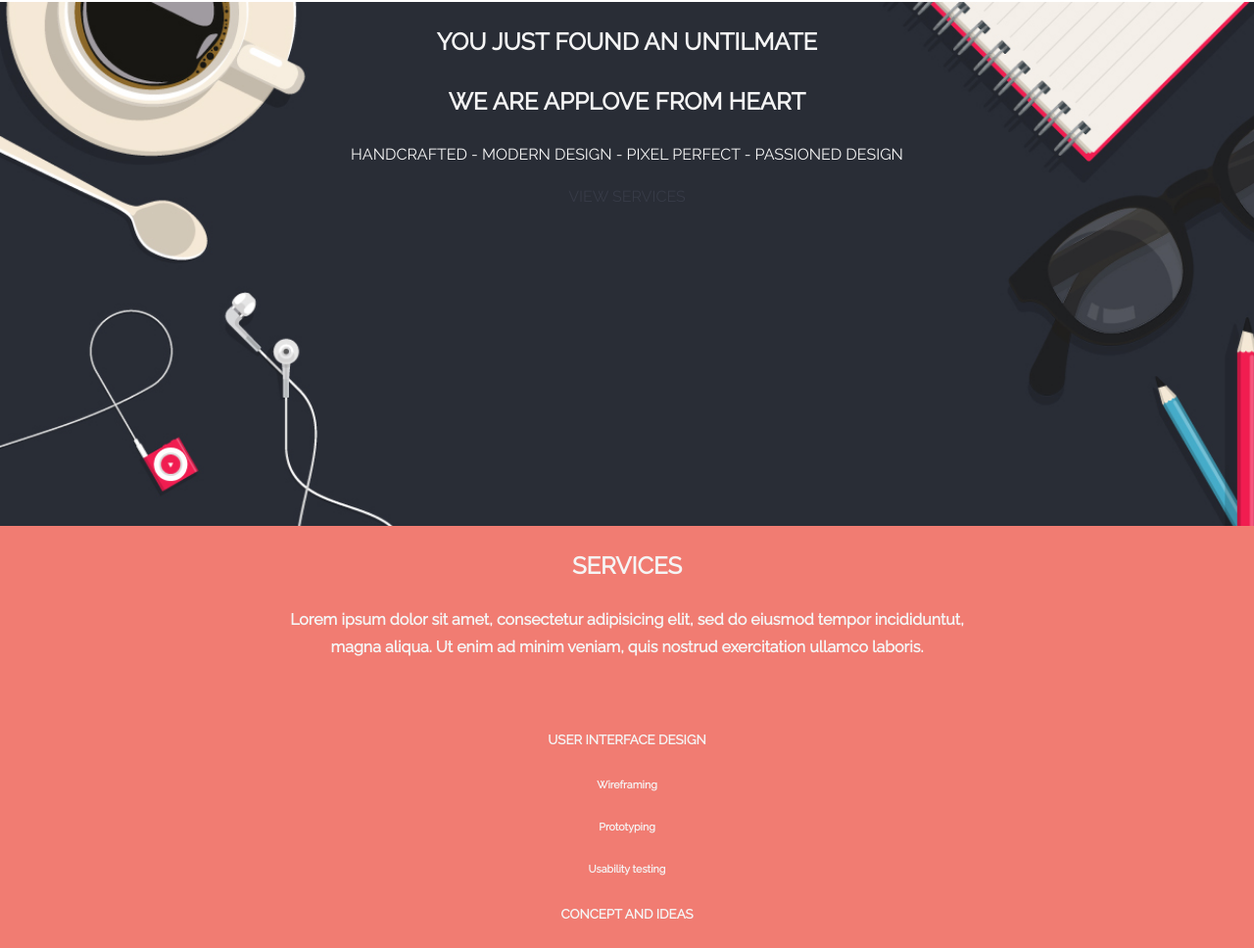
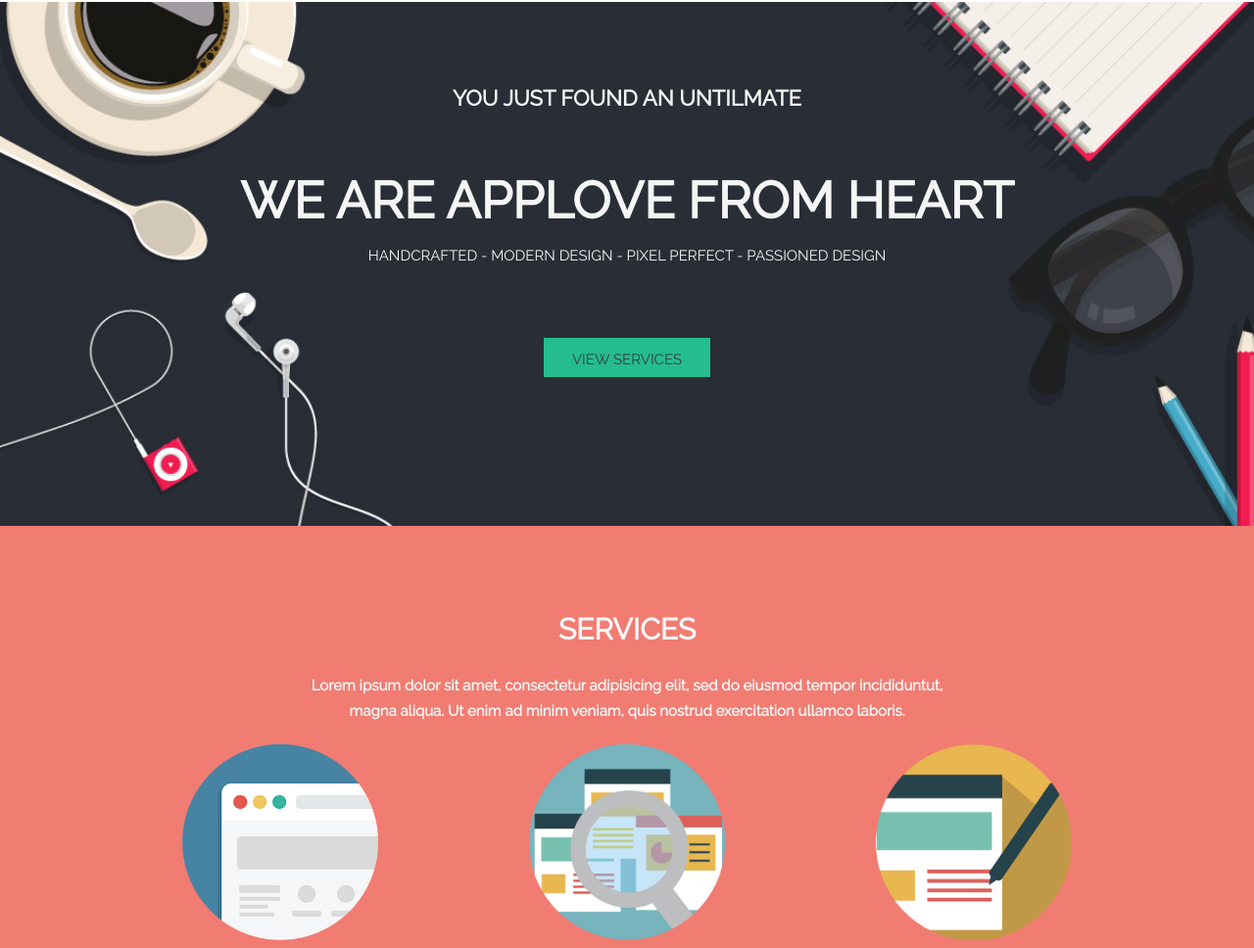
Before and after one commit to CruzMayra/sprint2-ejercicios-de-html-y-css, a plain HTML site: page views/applove.html in a window 1280 px wide. Shown: the part 98-1066 px from the top of the page at 98% size. Drawn offline with Linux system fonts and the light colour scheme.

Commit message:
Creando sección de servicios

```diff
--- a/css/main.css
+++ b/css/main.css
@@ -149,7 +149,6 @@ header {
   width:75px;
   height:75px;
   float: right;
-  margin-top: 0;
 }
 
 .em {
@@ -169,12 +168,56 @@ header {
   background-size: 1350px
 }
 
-#second {
+#first > .container > h2 {
+  font-size: 22px;
+  margin: 80px auto 0;
+}
+
+#first > .container > h1 {
+  font-size: 52px;
+  margin: 40px auto 0;
+  font-weight: bolder;
+}
+
+#first > .container > p {
+  font-size: 15px;
+  margin: 0px;
+}
+
+#first > .container > div {
+  font-size: 15px;
+  margin: 70px auto 0;
+  background: #25BD8D;
+  height: 40px;
+  width: 170px;
+  padding-top: 10px;
+  color: whitesmoke;
+}
+
+#services {
   background: #F17C72;
   height: 535px;
 }
 
-#third {
+#services > .container >h2 {
+  font-size: 30px;
+  margin: 80px auto 0;
+  font-weight: bolder;
+}
+
+#services > .container >h4 {
+  font-size: 15px;
+  font-weight: bolder;
+}
+
+.serv-img {
+  margin: auto;
+  height: 200px;
+  width: 200px;
+  margin: 0 75px;
+}
+
+#work {
   background: white;
   height: 535px;
 }
--- a/views/applove.html
+++ b/views/applove.html
@@ -11,7 +11,7 @@
   <body>
     <header>
       <div class="container" id="menu">
-        <img src="../assets/images/logo.PNG" class="logo-menu mt-0" alt="logo-del-menú">
+        <img src="../assets/images/logo.png" class="logo-menu" alt="logo-del-menú">
         <a href="#" class="text-uppercase em">Services</a>
         <a href="#" class="text-uppercase em">Work</a>
         <a href="#" class="text-uppercase em">The team</a>
@@ -22,18 +22,20 @@
         <h2 class="text-uppercase">you just found an untilmate</h2>
         <h1 class="text-uppercase">We are applove from heart</h1>
         <p class="text-uppercase">handcrafted - modern design - pixel perfect - passioned design</p>
-        <a href="#"class="text-uppercase">View services</a>
+        <div class="text-uppercase"><a href="#">View services</a></div>
       </div>
     </section>
-    <section class="m-0" id="second">
+    <section class="m-0" id="services">
       <div  class="container">
         <h2 class="text-uppercase">Services</h2>
         <h4>
           Lorem ipsum dolor sit amet, consectetur adipisicing elit, sed do eiusmod tempor incididuntut,<br>
           magna aliqua. Ut enim ad minim veniam, quis nostrud exercitation ullamco laboris.
         </h4>
+        <img class="serv-img" src="../assets/images/services-1.png" alt="user-interface-design">
+        <img class="serv-img" src="../assets/images/services-2.png" alt="concept-and-ideas">
+        <img class="serv-img" src="../assets/images/services-3.png" alt="design-and-branding">
         <div>
-          <img src="" alt="">
           <h5 class="text-uppercase">user interface design</h5>
           <h6>Wireframing</h6>
           <h6>Prototyping</h6>
@@ -53,7 +55,7 @@
         </div>
       </div>
     </section>
-    <section class="m-0" id="third">
+    <section class="m-0" id="work">
       <div class="container">
         <h2 class="text-uppercase">work</h2>
         <h4>
@@ -63,7 +65,7 @@
         <img src="../assets/images/hero.png" alt="hero" height="900px">
       </div>
     </section>
-    <section class="m-0" id="fourth">
+    <section class="m-0" id="projects">
       <div class="container">
 
       </div>
```
